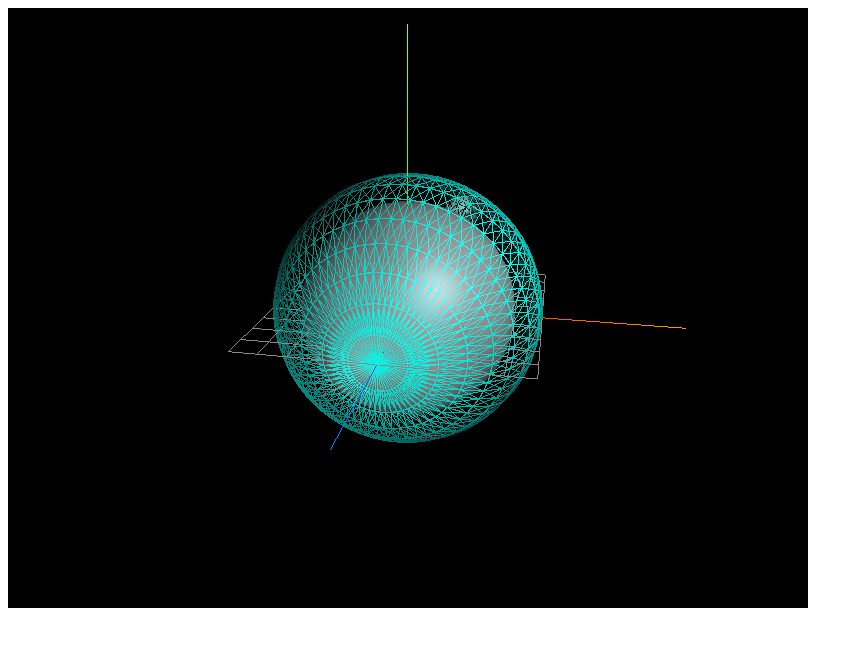
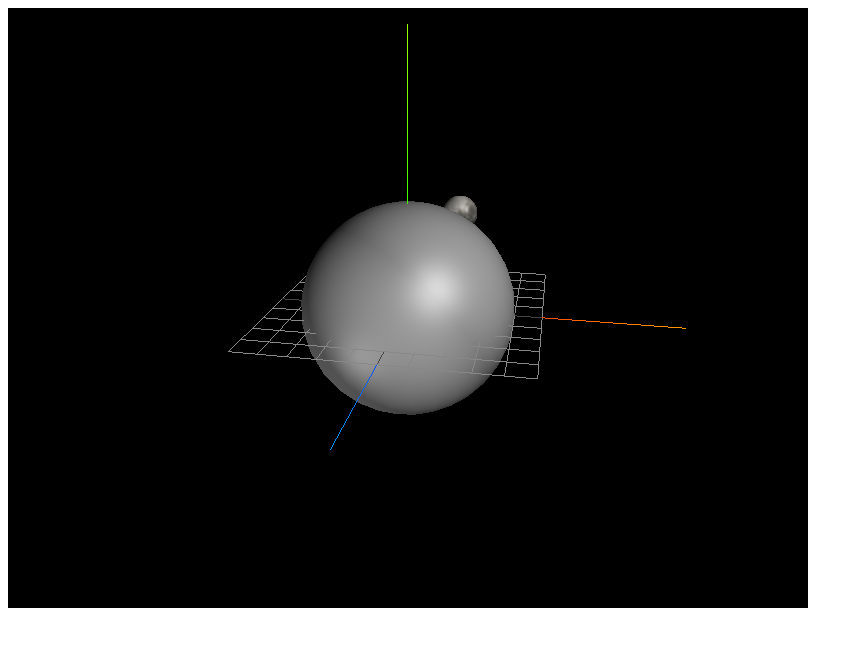
Before and after one commit to wakasa-shohei/2023CG, a plain HTML site: page 提出用2.html in a window 1280 px wide. Shown: the whole page, without its empty margins (0-863 px from the left). Drawn offline with nearby package versions, Linux system fonts and the light colour scheme; animation ran at ten frames a second.

Commit message:
Update 提出用2.html

```diff
--- a/提出用2.html
+++ b/提出用2.html
@@ -75,7 +75,7 @@
         sphere1.position.set( 0, 0, -3 );
         scene.add( sphere1 );
 
-        var torusGeometry = new THREE.TorusGeometry( 0.001, 1, 32, 64 );
+        var torusGeometry = new THREE.TorusGeometry( 0.001, 0.001, 32, 64 );
         var torusMaterial = new THREE. MeshPhongMaterial( { color: 0x0ffff0,wireframe:true} );
         var torus = new THREE.Mesh( torusGeometry, torusMaterial );
         torus.position.set( 0, 0, 0);
```
